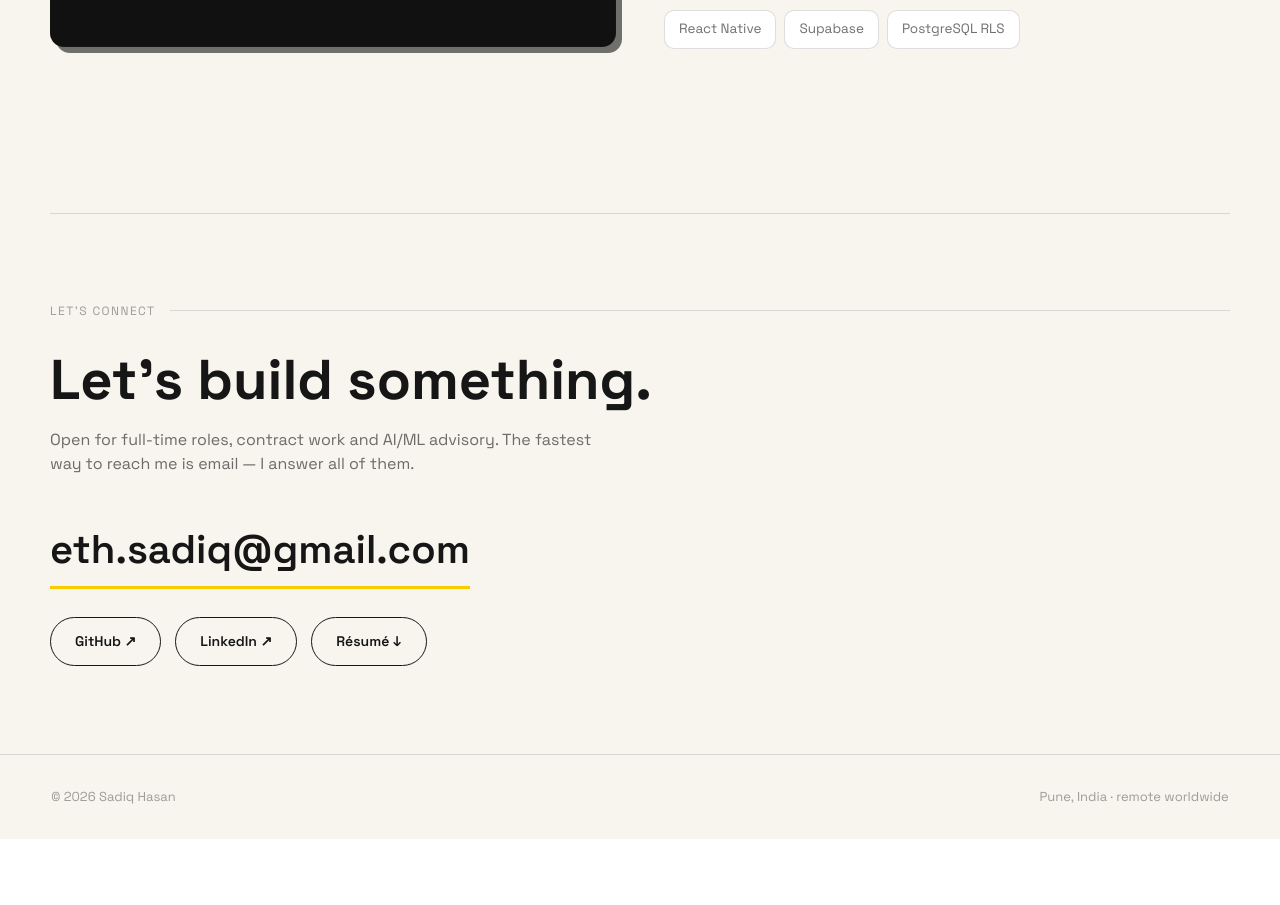
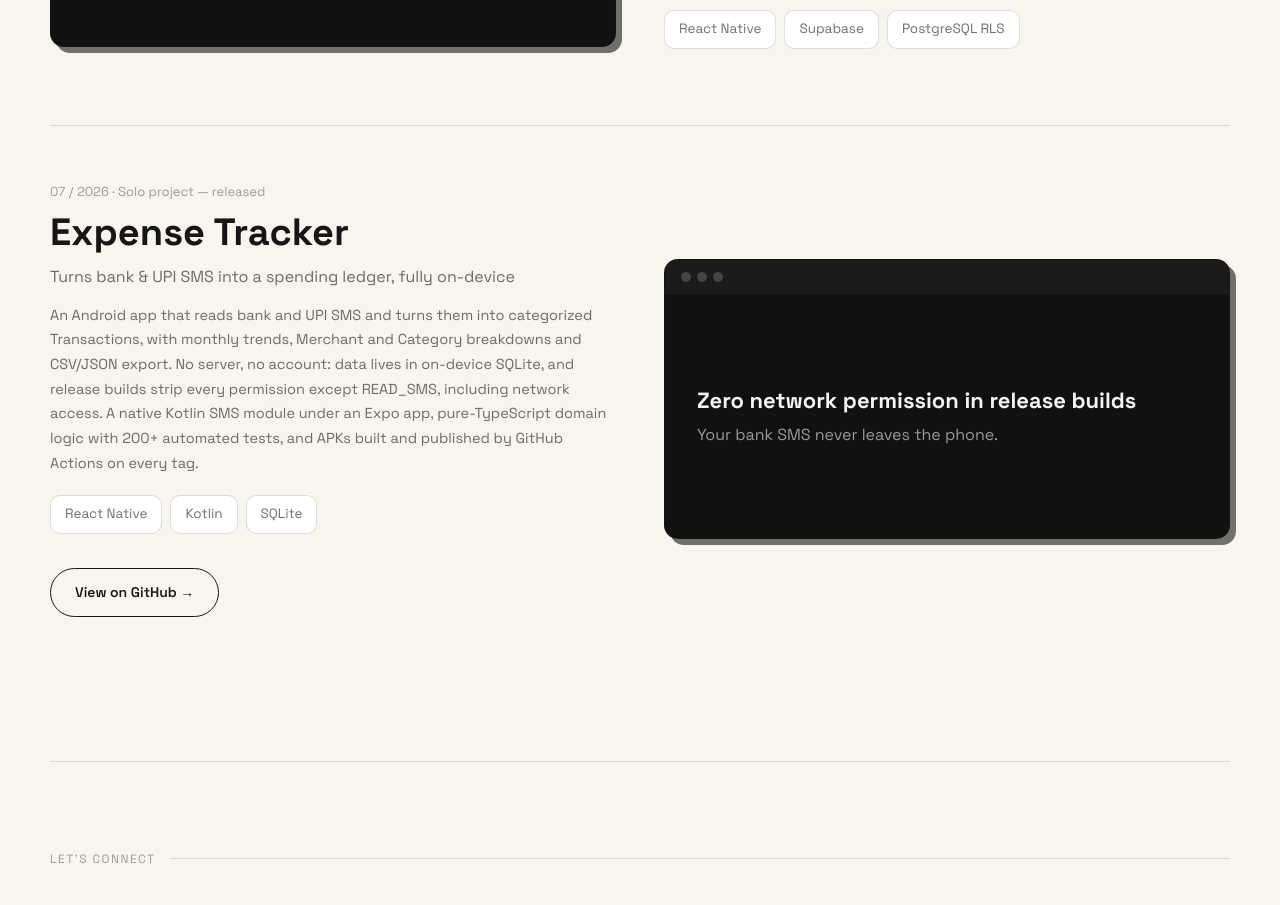
Before and after one commit to sadiq1402/sadiq-portfolio, a React (Create React App) app: page / in a window 1280 px wide. Shown: the part 5560-6465 px from the top of the page. Before the commit the page ends 6399 px from the top, so only its background shows below. Built offline with nearby package versions, Linux system fonts and the light colour scheme.

Commit message:
Add Expense Tracker to projects
Also lets a project set its own link label, since a GitHub repo isn't a write-up.

```diff
--- a/src/containers/workShowcase/WorkShowcase.js
+++ b/src/containers/workShowcase/WorkShowcase.js
@@ -45,7 +45,7 @@ const WorkShowcase = () => (
           </div>
           {project.link && (
             <a className="pill pill-outline proj__link" href={project.link}>
-              Read the write-up →
+              {project.linkLabel || "Read the write-up"} →
             </a>
           )}
         </div>
--- a/src/portfolio.js
+++ b/src/portfolio.js
@@ -174,6 +174,20 @@ const projects = [
     mockupSub: "28 automated policy tests run in CI.",
     tags: ["React Native", "Supabase", "PostgreSQL RLS"],
     link: null
+  },
+  {
+    idx: "07",
+    year: "2026",
+    status: "Solo project — released",
+    name: "Expense Tracker",
+    tagline: "Turns bank & UPI SMS into a spending ledger, fully on-device",
+    description:
+      "An Android app that reads bank and UPI SMS and turns them into categorized Transactions, with monthly trends, Merchant and Category breakdowns and CSV/JSON export. No server, no account: data lives in on-device SQLite, and release builds strip every permission except READ_SMS, including network access. A native Kotlin SMS module under an Expo app, pure-TypeScript domain logic with 200+ automated tests, and APKs built and published by GitHub Actions on every tag.",
+    mockupHeadline: "Zero network permission in release builds",
+    mockupSub: "Your bank SMS never leaves the phone.",
+    tags: ["React Native", "Kotlin", "SQLite"],
+    link: "https://github.com/sadiq1402/expense-tracker",
+    linkLabel: "View on GitHub"
   }
 ];
 
```
